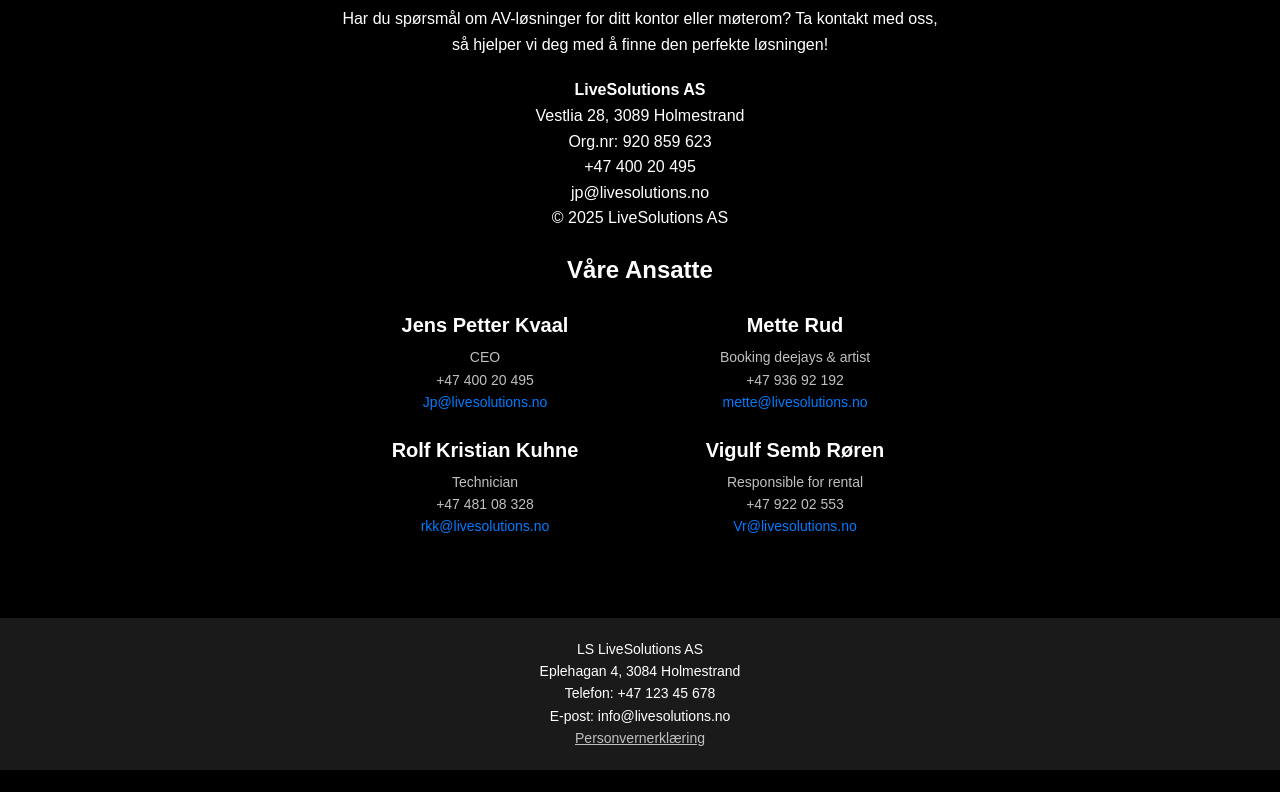
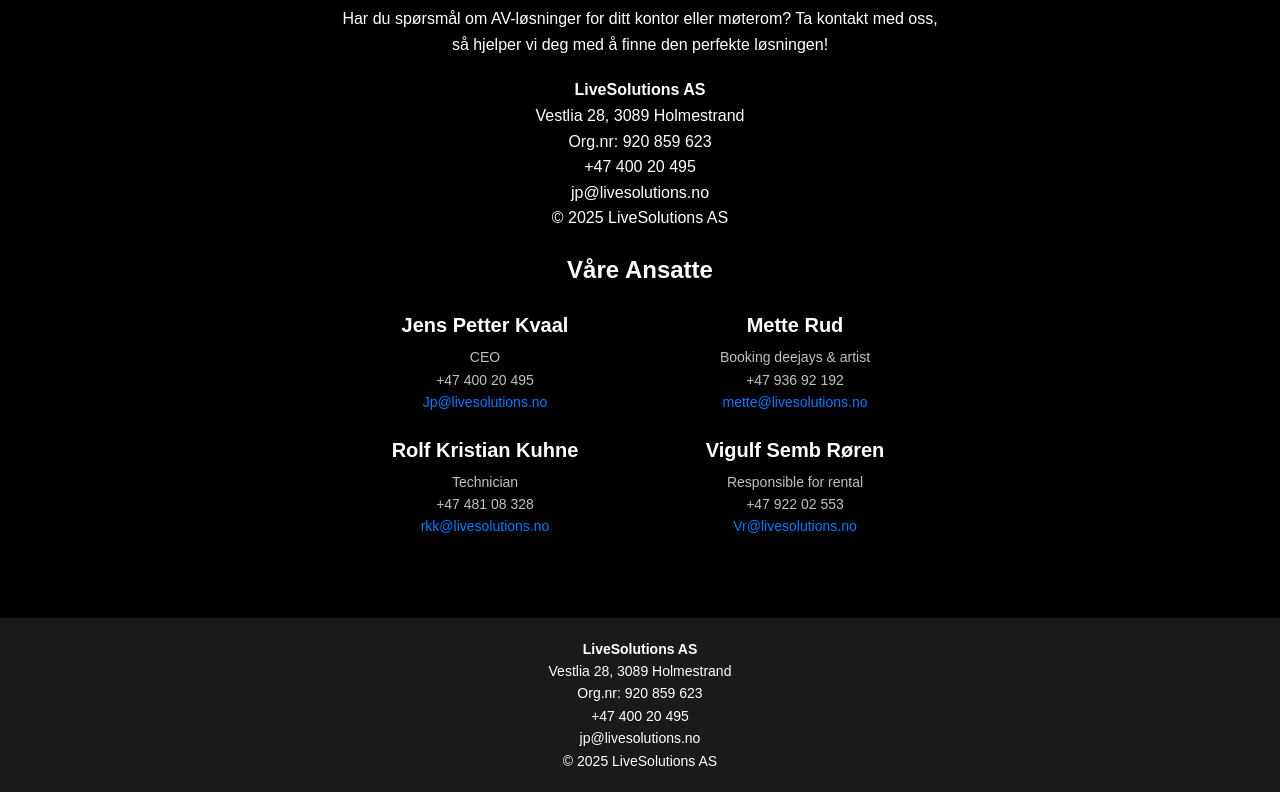
Before and after one commit to Eddie919191/LiveSolutions, a website: page public/contact.html in a window 1280 px wide. Shown: the part 209-1001 px from the top of the page. Before the commit the page ends 979 px from the top, so only its background shows below. Drawn offline with Linux system fonts and the light colour scheme.

Commit message:
Update contact.html

```diff
--- a/public/contact.html
+++ b/public/contact.html
@@ -52,7 +52,7 @@
     </section>
   </main>
   <footer>
-    <p>LS LiveSolutions AS<br>Eplehagan 4, 3084 Holmestrand<br>Telefon: +47 123 45 678<br>E-post: info@livesolutions.no<br><a href="/privacy.html">Personvernerklæring</a></p>
+    <p><strong>LiveSolutions AS</strong><br>Vestlia 28, 3089 Holmestrand<br>Org.nr: 920 859 623<br>+47 400 20 495<br>jp@livesolutions.no<br>© 2025 LiveSolutions AS</p>
   </footer>
 </body>
 </html>
```
